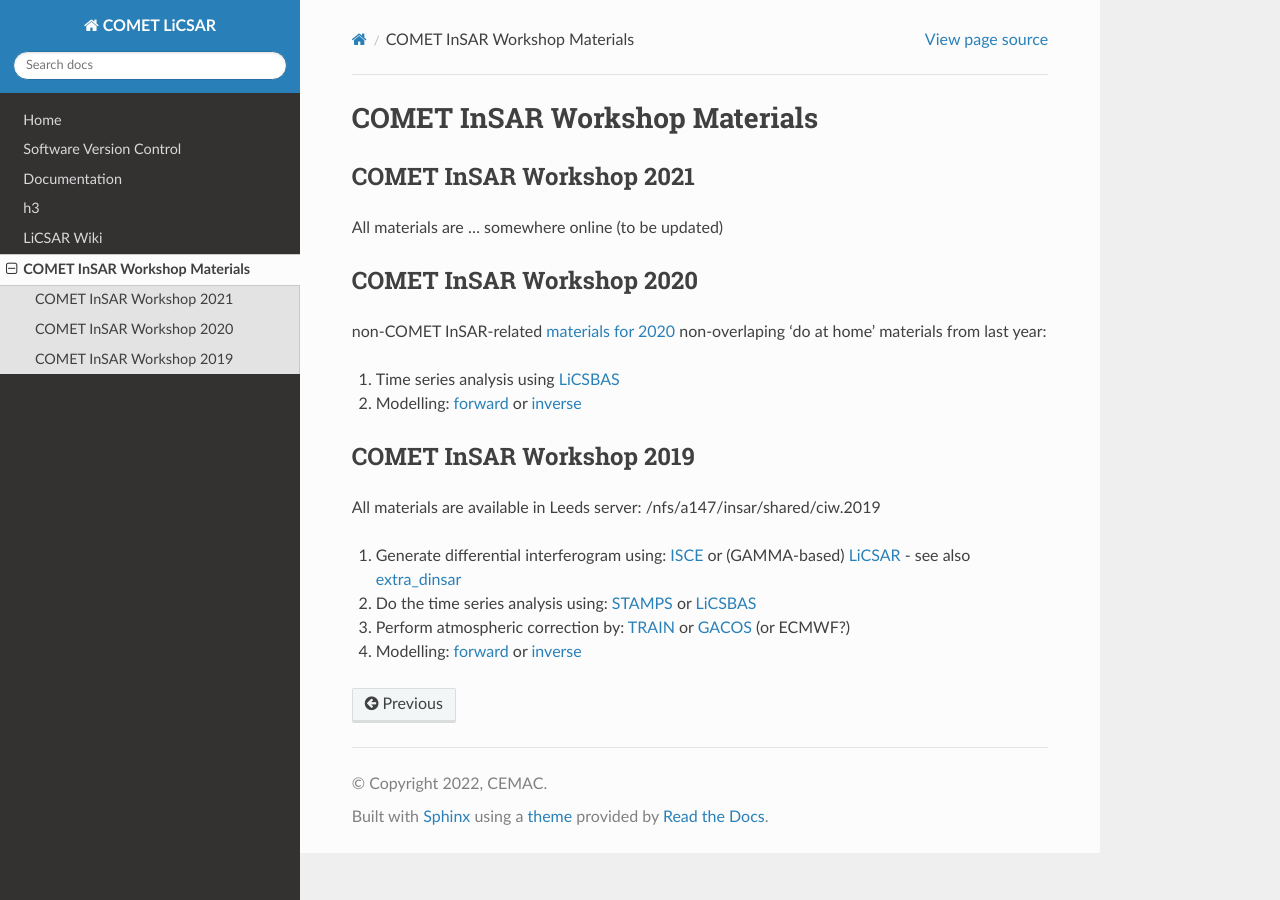
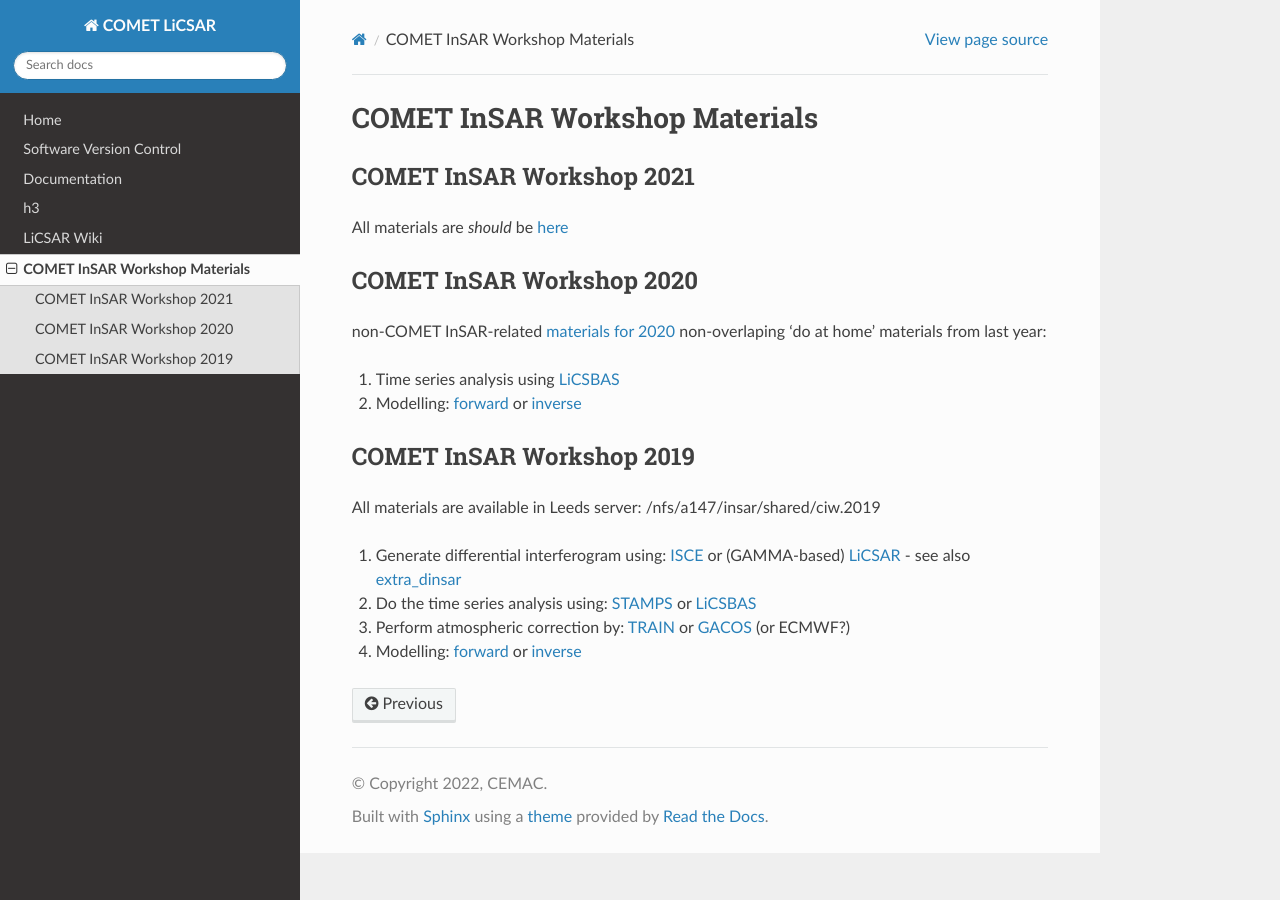
Before and after one commit to comet-licsar/comet-licsar.github.io, a Sphinx documentation site: the page built from source/ciw.rst, in a window 1280 px wide. Built offline with Sphinx 7.4.7 and the Read the Docs theme 2.0.0, drawn with Linux system fonts in a browser that asks for light colours.

Commit message:
Update ciw.rst

```diff
--- a/source/ciw.rst
+++ b/source/ciw.rst
@@ -4,7 +4,7 @@ COMET InSAR Workshop Materials
 COMET InSAR Workshop 2021
 ^^^^^^^^^^^^^^^^^^^^^^^^^
 
-All materials are ... somewhere online (to be updated)
+All materials are *should* be `here <https://gitlab.com/comet_licsar/licsar_documentation/-/wikis/COMET_InSAR_workshop_2021>`_
 
 
 COMET InSAR Workshop 2020
```
